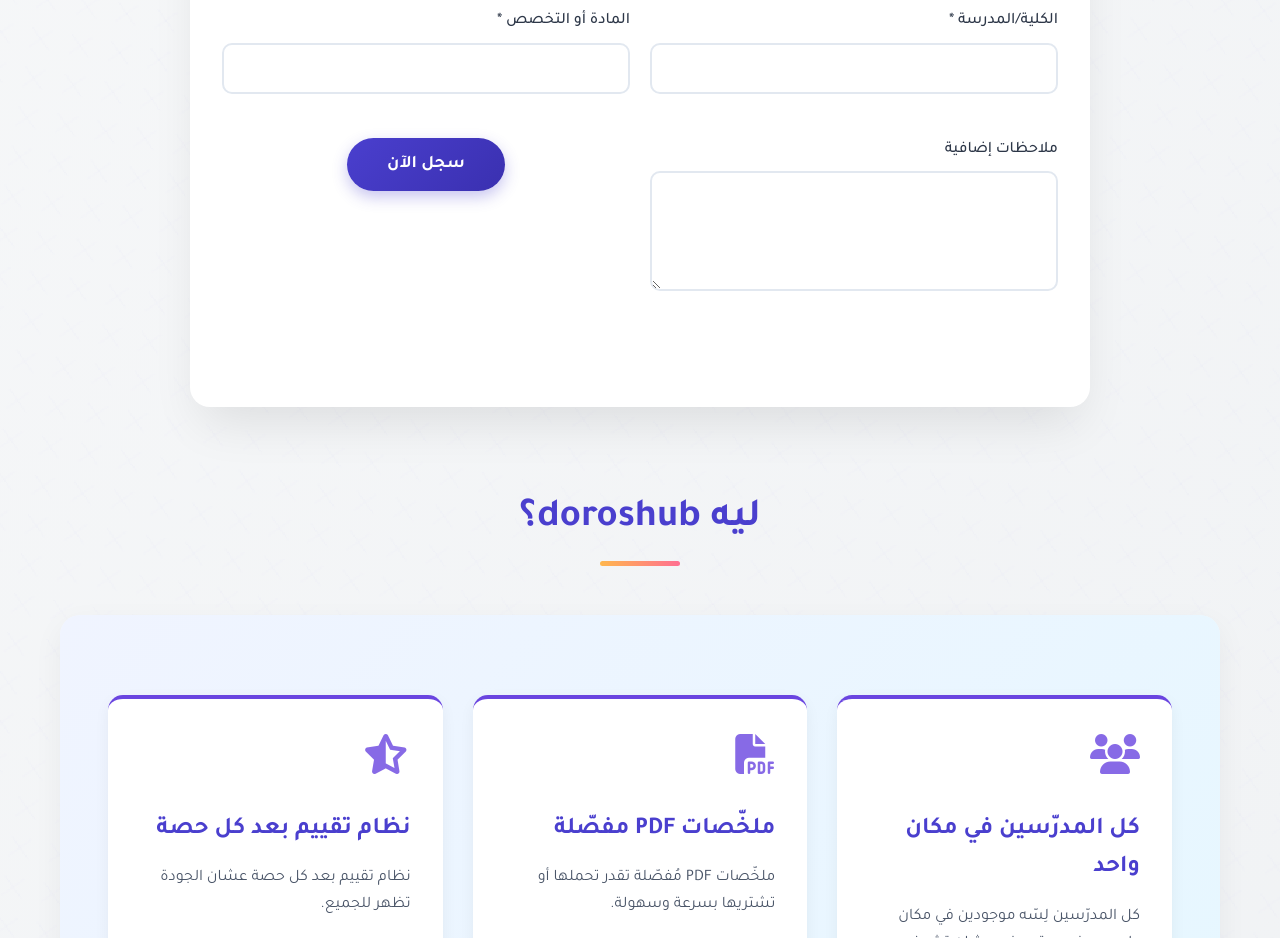
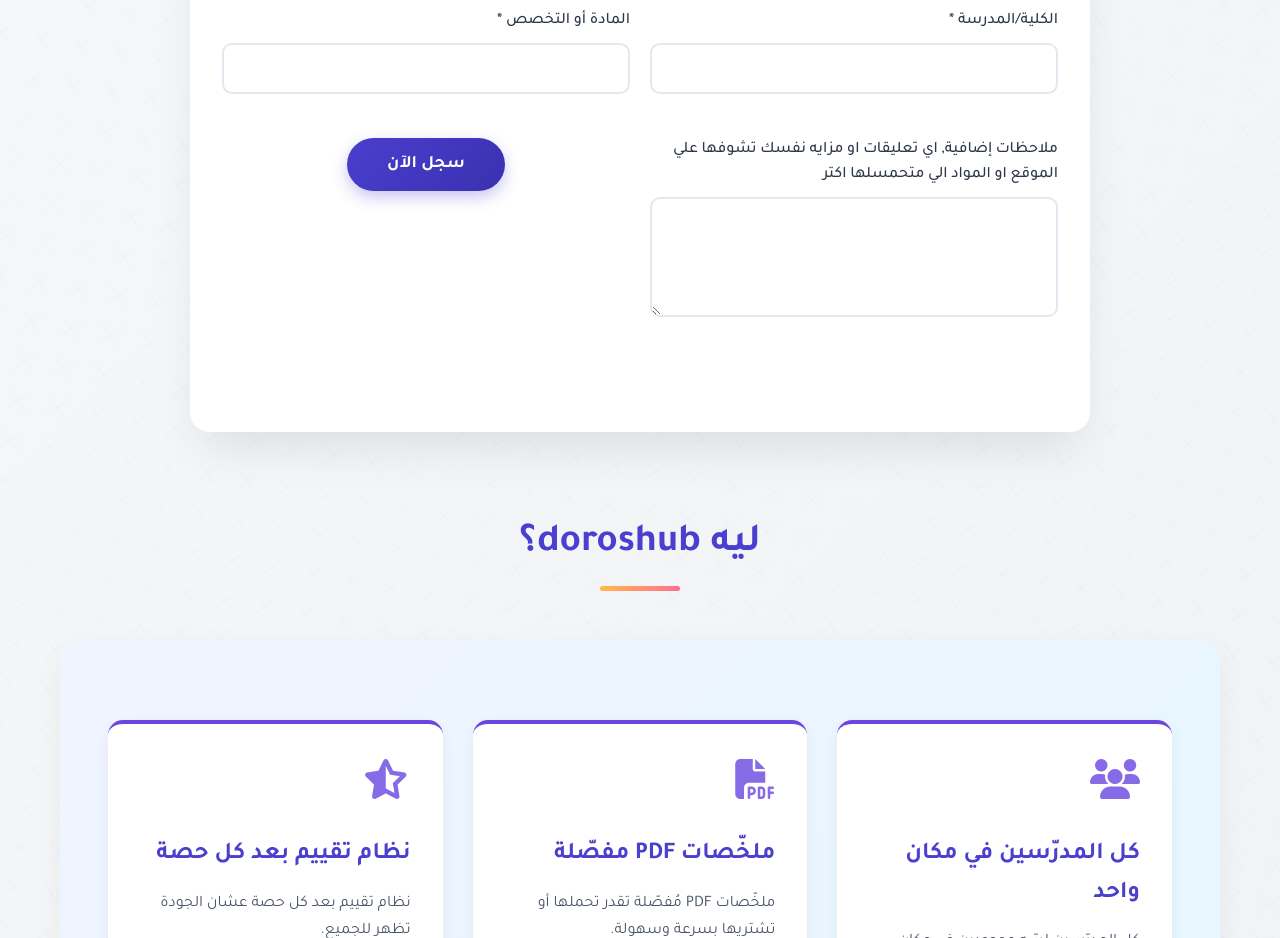
Before and after one commit to ehabahmed2/doroshub, a plain HTML site: page index.html in a window 1280 px wide. Shown: the part 1400-2338 px from the top of the page. Drawn offline with Linux system fonts and the light colour scheme.

Commit message:
UPDATED EXTRA NOTES

```diff
--- a/index.html
+++ b/index.html
@@ -993,7 +993,7 @@
                     </div>
 
                     <div class="form-group">
-                        <label for="notes">ملاحظات إضافية</label>
+                        <label for="notes">ملاحظات إضافية, اي تعليقات او مزايه نفسك تشوفها علي الموقع او المواد الي متحمسلها اكتر</label>
                         <textarea id="notes" name="ملاحظات إضافية"></textarea>
                     </div>
 
```
